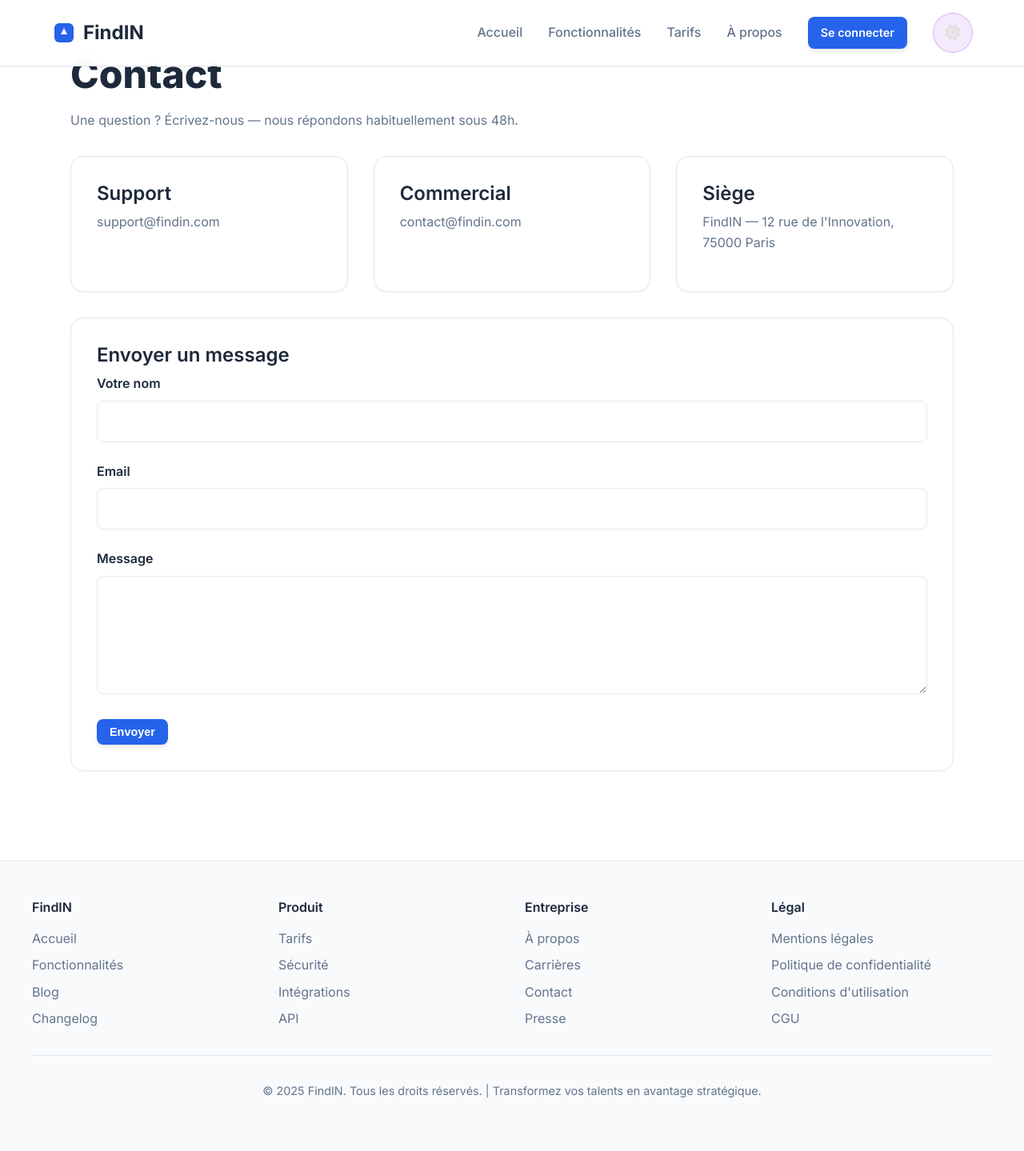
After one commit to evanmse/FindIn, a PHP site: page /login/views/contact.php in a window 1280 px wide. The commit adds this page. Shown: the whole page at 80% size. Run offline with PHP 8.4, Linux system fonts and the light colour scheme; some libraries are stand-ins or nearby versions.

Commit message:
chore(site): add scaffold pages (about, contact, faq) and router routes; scaffolding for further development

```diff
--- a/router.php
+++ b/router.php
@@ -44,6 +44,9 @@ $routes = [
     // Static pages
     'product' => function() { require 'views/product.php'; },
     'features' => function() { require 'views/features.php'; },
+    'about' => function() { require 'views/about.php'; },
+    'contact' => function() { require 'views/contact.php'; },
+    'faq' => function() { require 'views/faq.php'; },
     'pricing' => function() { require 'views/pricing.php'; },
     'security' => function() { require 'views/security.php'; },
     'roadmap' => function() { require 'views/roadmap.php'; },
--- /dev/null
+++ b/views/contact.php
@@ -0,0 +1,45 @@
+<?php if (session_status() === PHP_SESSION_NONE) session_start();
+require_once __DIR__ . '/../views/layouts/header.php';
+?>
+<main class="container">
+    <section class="section">
+        <h1>Contact</h1>
+        <p>Une question ? Écrivez-nous — nous répondons habituellement sous 48h.</p>
+
+        <div class="grid" style="margin-top:2rem;">
+            <div class="card">
+                <h3>Support</h3>
+                <p>support@findin.com</p>
+            </div>
+            <div class="card">
+                <h3>Commercial</h3>
+                <p>contact@findin.com</p>
+            </div>
+            <div class="card">
+                <h3>Siège</h3>
+                <p>FindIN — 12 rue de l'Innovation, 75000 Paris</p>
+            </div>
+        </div>
+
+        <div style="margin-top:2rem;" class="card">
+            <h3>Envoyer un message</h3>
+            <form action="/contact" method="post">
+                <div class="form-group">
+                    <label class="form-label">Votre nom</label>
+                    <input class="form-control" type="text" name="name" required>
+                </div>
+                <div class="form-group">
+                    <label class="form-label">Email</label>
+                    <input class="form-control" type="email" name="email" required>
+                </div>
+                <div class="form-group">
+                    <label class="form-label">Message</label>
+                    <textarea class="form-control" name="message" rows="6" required></textarea>
+                </div>
+                <button class="btn btn-primary" type="submit">Envoyer</button>
+            </form>
+        </div>
+    </section>
+</main>
+
+<?php require_once __DIR__ . '/../views/layouts/footer.php';
```
Also changed, not shown: views/about.php (added, +28 -0 lines), views/faq.php (added, +33 -0 lines).
